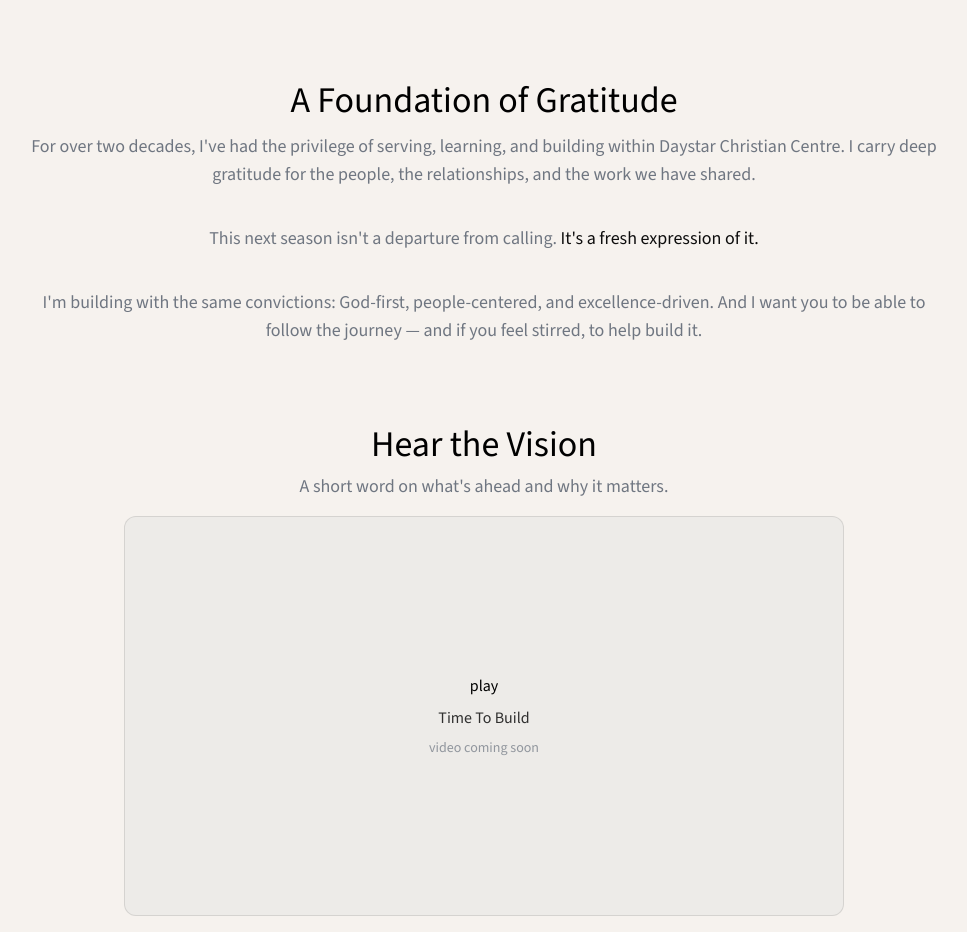
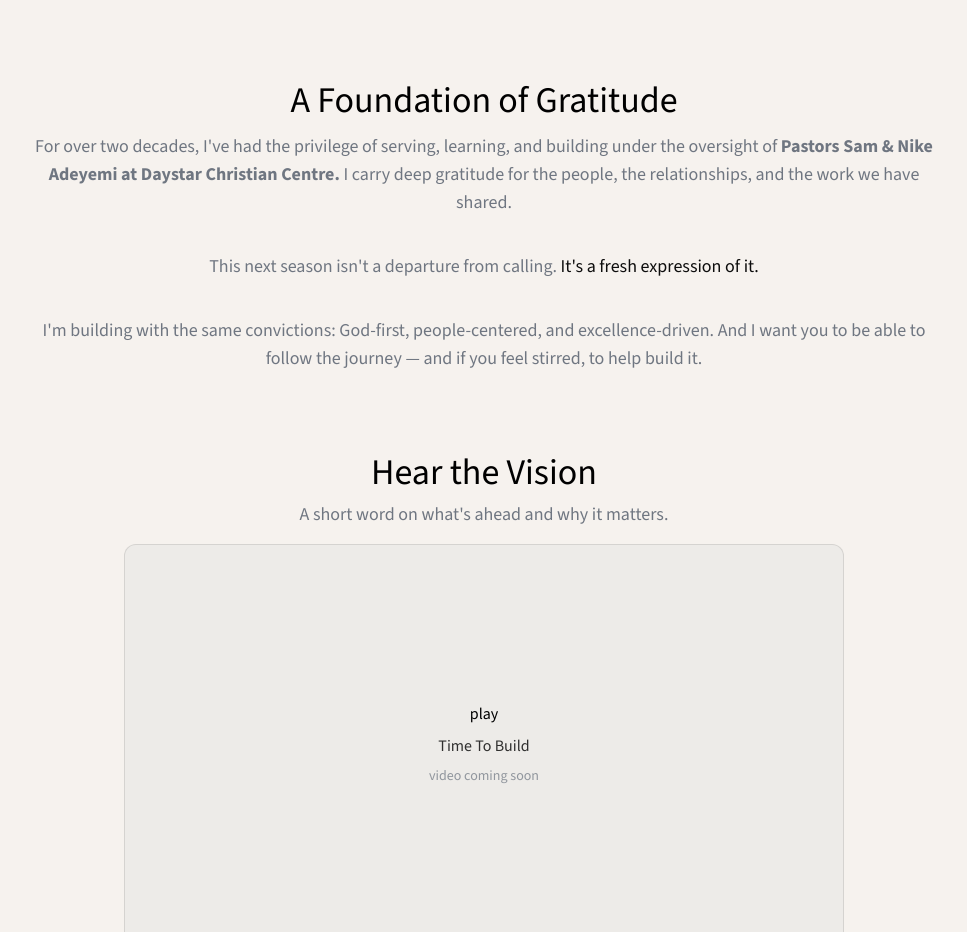
Before and after one commit to Owoyeleadedayo/theforge, a Next.js app: page / in a window 1280 px wide. Shown: the part 800-1732 px from the top of the page, without its empty margins (156-1123 px from the left). Built offline with nearby package versions, Linux system fonts and the light colour scheme.

Commit message:
Fix:inserted new format

```diff
--- a/components/Gratitude.tsx
+++ b/components/Gratitude.tsx
@@ -10,7 +10,7 @@ const Gratitude = () => {
           </p>
           <p className="text-gray-700/70 max-w-230 text-center font-normal text-base md:text-lg">
             For over two decades, I've had the privilege of serving, learning,
-            and building within Daystar Christian Centre. I carry deep gratitude
+            and building under the oversight of <span className="font-bold">Pastors Sam & Nike Adeyemi at Daystar Christian Centre.</span> I carry deep gratitude
             for the people, the relationships, and the work we have shared.
           </p>
         </div>
```
